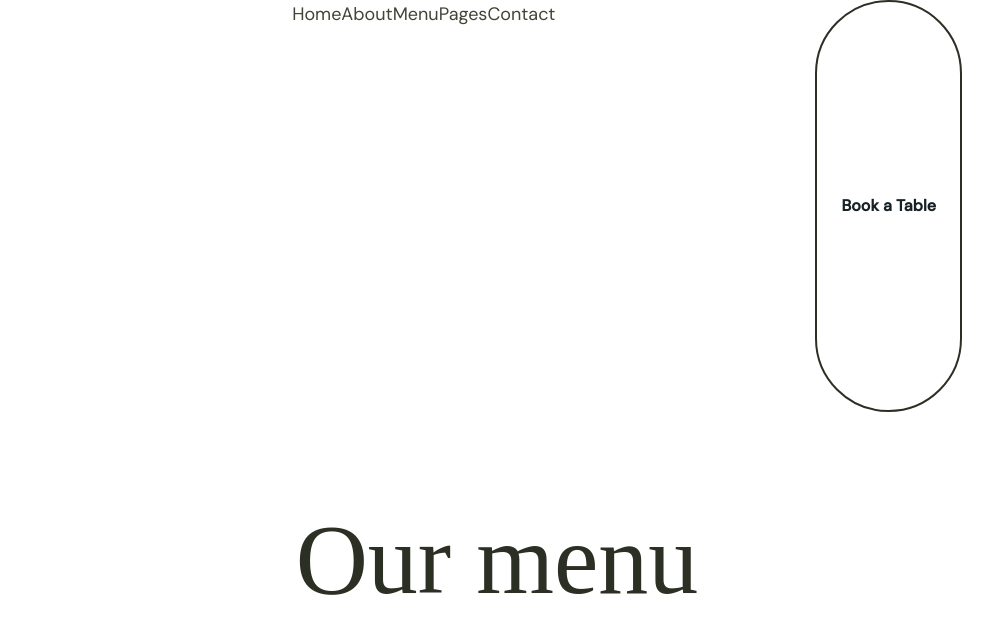
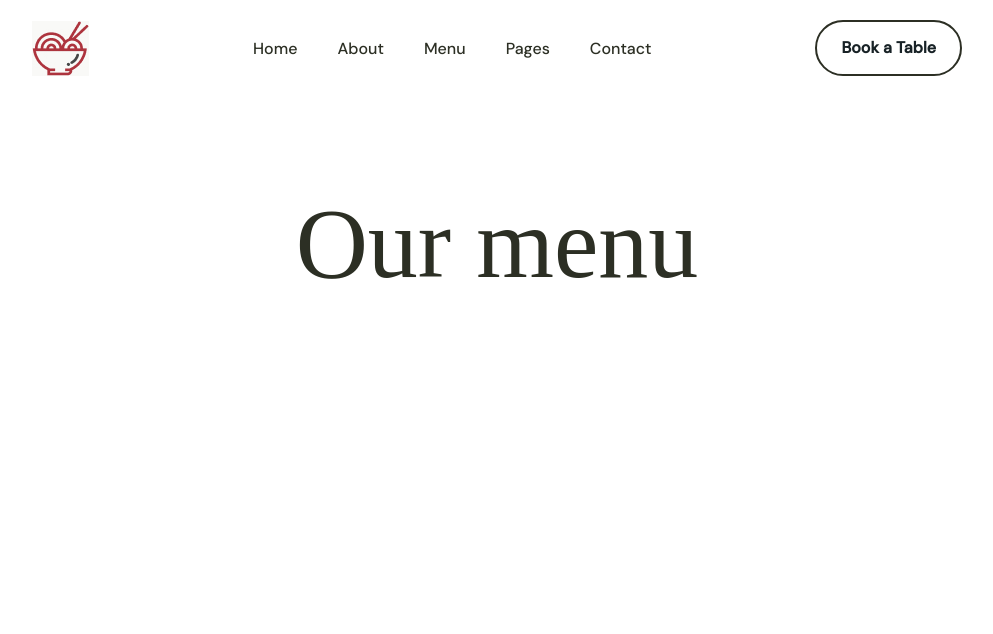
Before and after one commit to IsangulovA/portfolio-3, a plain HTML site: page index.html in a window 1280 px wide. Shown: the whole page, without its empty margins (143-1136 px from the left). Drawn offline with Linux system fonts and the light colour scheme.

Commit message:
Header compleated

```diff
--- a/css/style.css
+++ b/css/style.css
@@ -98,18 +98,19 @@ section {
 .sec_tit {
 	color: #2C2F24;
 	text-align: center;
-	font-family:" Playfair Display";
+	font-family: " Playfair Display";
 	font-size: 100px;
 	line-height: 96px;
 	font-weight: 400;
 	margin-bottom: 20px;
 
 }
-.sec_desc{
-color: #2C2F24;
-font-family: "DM Sans";
-text-align: center;
-font-style: normal;
+
+.sec_desc {
+	color: #2C2F24;
+	font-family: "DM Sans";
+	text-align: center;
+	font-style: normal;
 }
 
 .color {
@@ -130,13 +131,12 @@ font-style: normal;
 
 .btn {
 	border-radius: 118px;
-	border: 2px solid  #2C2F24;
+	border: 2px solid #2C2F24;
 	transition: 0.3s;
-	color:#182226;
+	color: #182226;
 	text-align: right;
 	font-size: 16px;
 	font-weight: 700;
-	line-height: 24;
 	padding: 12px 24px;
 }
 
@@ -157,4 +157,27 @@ font-style: normal;
 	flex-wrap: wrap;
 	justify-content: space-between;
 }
+
 /* header */
+.head {
+	padding: 20px 0;
+	align-items: center;
+}
+
+.menu a{
+	padding: 4PX 16PX;
+	margin-right: 8px;
+	color: #2C2F24;
+	font-size: 16px;
+	font-weight: 500;
+	line-height: 24px;
+	border-radius: 34px;
+	transition: 0.3s;
+	/* 150% */
+}
+.menu li:last-child a{
+	margin-right: 0;
+}
+.menu a:hover{
+background: grey;
+}
--- a/index.html
+++ b/index.html
@@ -16,7 +16,7 @@
 		<div class="container">
 			<div class="head flex">
 				<a href="index.html" class="head_logo">
-					<img src="" alt="">
+					<img src="./img/japanese-food.jpg" alt="">
 				</a>
 				<nav>
 					<ul class="menu flex">
```
Also changed, not shown: img/Original Logo (1).jpg (added), img/japanese-food.jpg (added).
